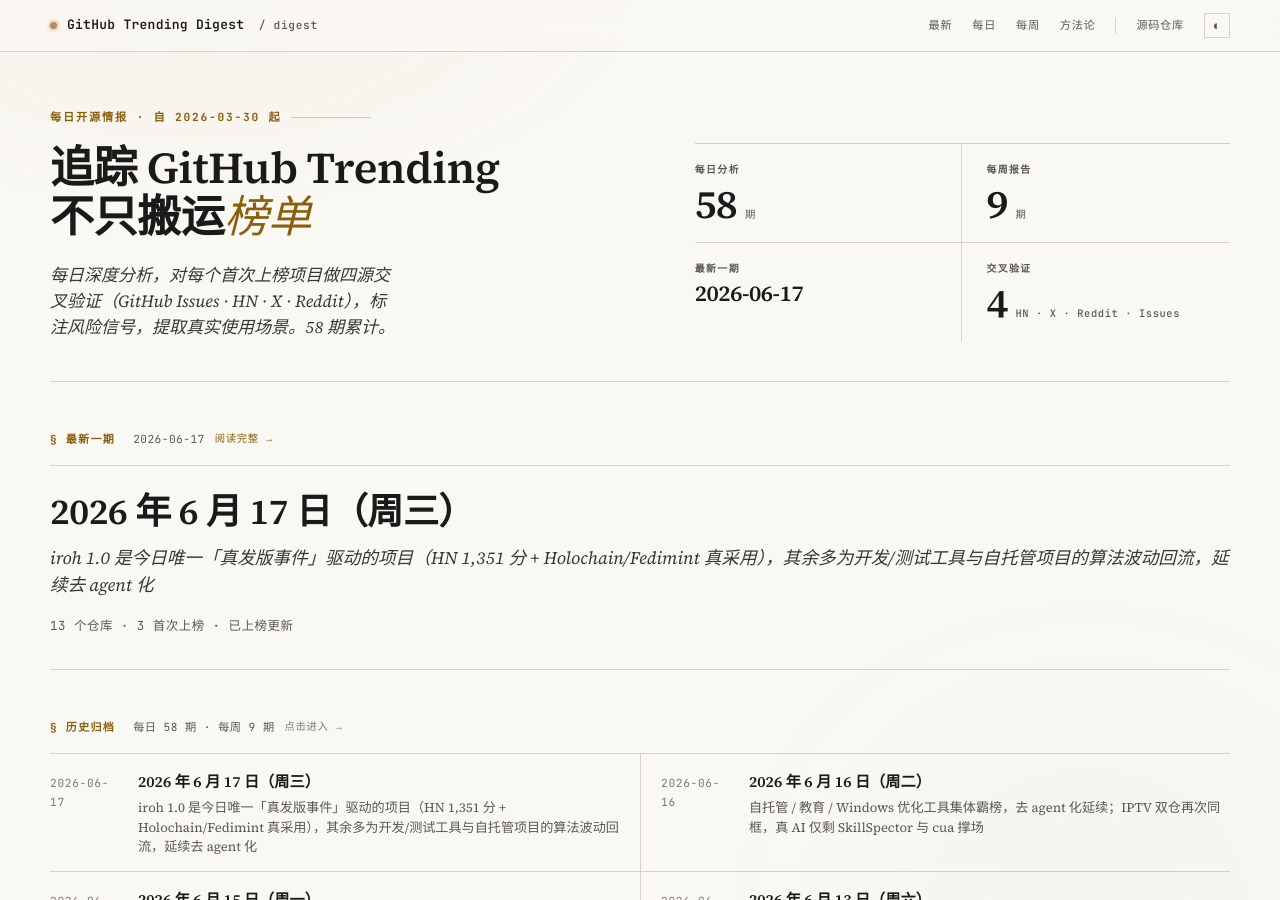
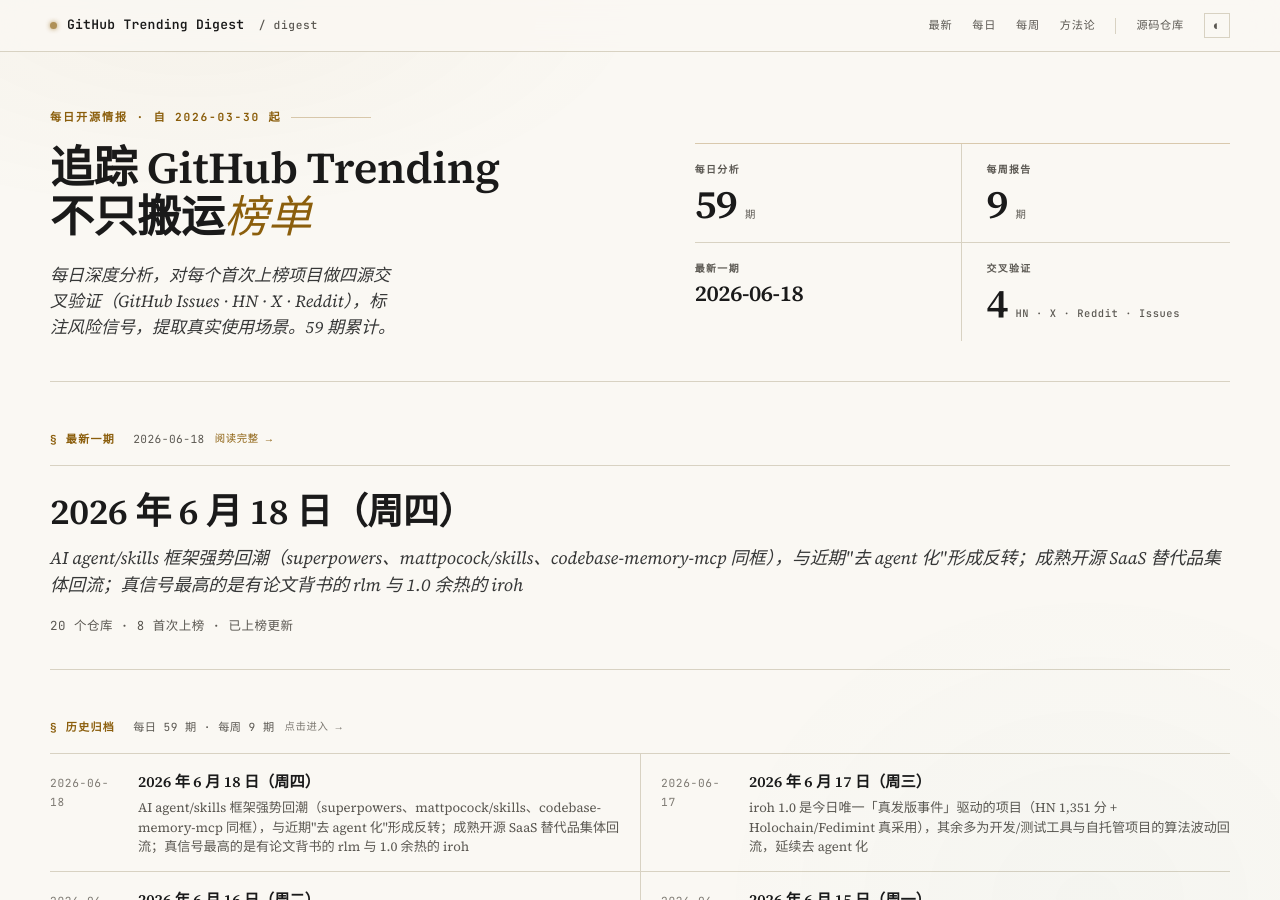
Before and after one commit to maxzyma/github-trending-digest, a Jekyll site: the page built from index.md, in a window 1280 px wide and 900 px high. Built offline with Jekyll 4.4.1, drawn with Linux system fonts in a browser that asks for light colours; part of the change alters nothing that is shown; some of the changed text lies outside the part shown.

Commit message:
daily: 2026-06-18 — AI agent/skills 框架强势回潮（superpowers/mattpocock/skills/codebase-memory-mcp 同框）与近期去 agent 化反转 + 成熟开源 SaaS 替代品集体回流（RocketChat/chatwoot/plane/penpot/continue）+ rlm（MIT 论文+HN 多帖+Prime Intellect 采用）与 iroh（1.0 余热 ↑11 升 #2）为今日 grounding 最扎实样本 + Agent-Reach/OpenMontage/codebase-memory-mcp 三高 ratio 短龄仓需谨慎
Generated with Claude Code

```diff
--- /dev/null
+++ b/daily/2026-06-18-analysis.md
@@ -0,0 +1,182 @@
+---
+layout: daily
+date: 2026-06-18
+title: GitHub Trending 深度分析 — 2026 年 6 月 18 日（周四）
+subtitle: AI agent/skills 框架强势回潮（superpowers、mattpocock/skills、codebase-memory-mcp 同框），与近期"去 agent 化"形成反转；成熟开源 SaaS 替代品集体回流；真信号最高的是有论文背书的 rlm 与 1.0 余热的 iroh
+total: 20
+new_count: 8
+new_repos:
+  - repo: alexzhang13/rlm
+    stars: 4937
+    star_delta: 43
+    lang: Python
+    source_strength: 强
+    risk_tags: ['bus_factor', 'cost', 'dependency']
+  - repo: DeusData/codebase-memory-mcp
+    stars: 5409
+    star_delta: 371
+    lang: C
+    source_strength: 中
+    risk_tags: ['bus_factor', 'vanity', 'stability', 'dependency']
+  - repo: calesthio/OpenMontage
+    stars: 5362
+    star_delta: 98
+    lang: Python
+    source_strength: 中
+    risk_tags: ['vanity', 'stability', 'bus_factor', 'compliance']
+updated_repos: []
+---
+
+# GitHub Trending 深度分析 — 2026 年 6 月 18 日（周四）
+
+_AI agent/skills 框架强势回潮（superpowers、mattpocock/skills、codebase-memory-mcp 同框），与近期"去 agent 化"形成反转；成熟开源 SaaS 替代品集体回流；真信号最高的是有论文背书的 rlm 与 1.0 余热的 iroh_
+
+_项目总数: 20 | 首次上榜: 8 | 重新上榜: 8 | 已上榜更新: 4 | 数据源: https://github.com/trending_
+
+## 本日主线
+
+**主线一：榜单结构 — 三块瓜分今日榜单：AI agent/skills 框架、成熟开源 SaaS 替代品、少数真事件驱动项目。** 今日 20 个项目里：① **agent/skills 基础设施**强势回潮——obra/superpowers（+1,129）、mattpocock/skills（+1,523）两个 Claude skills 框架双双高增长，叠加 codebase-memory-mcp（NEW #1，agent 代码检索 MCP）、Panniantong/Agent-Reach（+1,161，给 agent 接互联网）、bytedance/UI-TARS-desktop、calesthio/OpenMontage（agentic 视频）、alexzhang13/rlm（递归语言模型推理库），AI agent 赛道明显回到舞台中心，与 6/13~6/17 连续多日的"去 agent 化"判断形成反转；② **成熟开源 SaaS 替代品集体回流**——RocketChat（Slack 替代）、chatwoot（Intercom 替代）、makeplane/plane（Jira/Linear 替代）、penpot（Figma 替代）、continuedev/continue（开源编码 agent）、meshery 同日同框，多数今日仅个位/十位 stars，属 trending 算法周期性回流；③ **真事件/真采用驱动的少数派**——iroh（1.0 余热 ↑11 登 #2）、google-research/timesfm（Google 时序基础模型）、alexzhang13/rlm（MIT 论文背书）。
+
+**主线二：skills 框架的星标量级需要校准看待。** obra/superpowers 累计 231,137 stars、mattpocock/skills 累计 133,677 stars，但两者分别创建于 2025-10 与 2026-02（仅 8 个月 / 4 个月），subscribers 仅 862 / 868，比值约 268:1 / 154:1。这类"个人 .claude 目录开源"的 skills 仓在 Claude Code 生态里能在极短时间累积超大 star 池，是当前生态的真实现象（开发者收藏式 star），但**累计 stars 量级不代表对应规模的深度使用**——读者应把它们理解为"被广泛收藏的 skills 配方集"，而非有同等用户基数的工程项目。
+
+**主线三：今日信号-噪声比最高的是 rlm 与 iroh。** alexzhang13/rlm（NEW，递归语言模型官方推理库）由 MIT CSAIL（Alex Zhang / Tim Kraska / Omar Khattab）提出，核心结果 GPT-5-mini 跑 RLM 在长上下文基准 OOLONG 上正确数 >2× GPT-5 且更便宜，HN 多帖高互动（161 分 / 135 分）+ arXiv 论文 + Prime Intellect 机构采用，是今日 grounding 最扎实的 NEW；iroh 延续 6/15 的 1.0 发版（HN 1,351 分）余热，今日 +421 从 #13 ↑11 升至 #2，Holochain/Fedimint/Start9 真采用背书未变。
+
+**主线四：榜单解读提醒 — 三个高 ratio 短龄新仓需结合社区 grounding 谨慎解读。** Panniantong/Agent-Reach（33,273 stars / 91 subscribers ≈ 366:1，2026-02 创建）vanity 信号自 6/9 起持续；calesthio/OpenMontage（5,362 / 51 ≈ 105:1，但 HN/Reddit 零有机讨论 + X 纯模板营销 + pushed_at 停在 2026-05-07 已约 6 周停更）；DeusData/codebase-memory-mcp（5,409 / 29 ≈ 187:1，论文 66 语言/10x 与项目页 158 语言/120x 营销数字不一致）。这三者 stars 增速与社区足迹存在落差，需谨慎区分热度与真实采用。
+
+## 本日 NEW 项目点评
+
+### [alexzhang13/rlm](https://github.com/alexzhang13/rlm) — NEW ⭐ 4,937（+43）| Python | 信源：强
+
+**它是什么**: Recursive Language Models（递归语言模型）的官方推理库。它换了一种处理超长 prompt 的思路：不把长文本一股脑塞进模型上下文窗口，而是把它当成 REPL（编程环境）里的一个**变量**，让模型自己写代码去拆分、检索、并递归调用自身或子模型来逐步消化。
+
+**解决什么问题**: 现在的大模型有"上下文腐烂"（context rot）问题——上下文越长，中间内容越容易被忽略，效果反而下降。RLM 让模型像程序员处理大文件那样，按需读取、分块、递归处理，从而在近乎无限长的上下文上保持效果。核心数据：GPT-5-mini 跑 RLM 在最难的长上下文基准 OOLONG 上正确数 >2× 直接用 GPT-5，且更便宜；论文还后训练了原生递归模型 RLM-Qwen3-8B。库支持多种 sandbox（含 DockerREPL）。
+
+**谁在用、怎么用**:
+- 研究/复现场景：forks 高达 824（fork/star 约 17%），大量研究者在 fork 实验、复现长上下文基准。
+- 机构采用：Prime Intellect 公开将其称为"context folding 最简单灵活的方法"并作为研究重点。
+
+**社区怎么评价**:
+- 正面: HN 多个高分帖——"Recursive Language Models" 161 分 / 23 评、原始博客帖 135 分 / 35 评，讨论集中在实用性与效率，整体正面。
+- 负面: 已有跟进论文（arXiv 2603.02615 等）指出"递归本身可能不是主要增益来源，多数提升来自程序化的上下文交互而非递归本身"，核心机制有效性存在学术争议。
+- 健康度: 4,937 stars / 49 subscribers ≈ 100:1（热门研究项目正常区间），contributors 21 但作者占 112 提交，单核偏重；2025-12 创建仍活跃。
+
+**风险与争议**:
+- **bus_factor**: 提交高度集中于作者本人。
+- **cost**: 依赖 GPT-5 / 子 LLM 多次递归调用，token 成本与 API 依赖较重。
+- **dependency**: 效果绑定特定前沿模型能力，迁移到弱模型收益不确定。
+
+**技术备注**: Python，支持多 sandbox（DockerREPL 等）；arXiv 2512.24601，配套博客与原生递归模型 RLM-Qwen3-8B。
+
+### [DeusData/codebase-memory-mcp](https://github.com/DeusData/codebase-memory-mcp) — NEW ⭐ 5,409（+371）| C | 信源：中
+
+**它是什么**: 一个高性能的代码智能 MCP 服务器。它把整个代码库索引成一张持久化的"知识图谱"，让 AI 编码助手（Claude Code / Cursor / Codex CLI 等）不用逐文件 grep，而是直接查调用链、影响分析、模块 hub。单个静态二进制、零依赖，号称平均仓库毫秒级索引、158 种语言、亚毫秒查询。
+
+**解决什么问题**: AI 编码 agent 理解大型代码库时，通常靠反复 grep / 读文件填上下文，既慢又烧 token。这个项目把代码结构预先索引成图，agent 一次查询就能拿到结构化的依赖关系，号称 token 消耗减少 10x（论文）到 120x（项目页）。
+
+**谁在用、怎么用**:
+- 作为 AI 编码 agent 的结构化检索后端，提供 14 个 MCP 工具做调用链 / 影响分析 / hub 检测。
+- 真实诉求样本：#351 用户主动要求支持 Git worktree 工作流。
+
+**社区怎么评价**:
+- 正面: 有 arXiv 预印本（2603.27277）背书，工具目录（PulseMCP/lobehub 等）收录。
+- 负面: #333 索引静默失效——72k LOC Rust 项目返回 `status:"indexed"` 却只生成约 500 节点（预期约 5,000）；#394 Windows 平台 8 个 bug 伞状追踪。索引正确性与跨平台稳定性是真实痛点。
+- 健康度: 5,409 stars / 29 subscribers ≈ 187:1（偏高）；作者 733 提交，第二名仅 32，单人主导；2026-02 创建仅 4 个月。
+
+**风险与争议**:
+- **bus_factor**: 单人主导，巴士因子≈1。
+- **vanity**: 187:1 比值偏高 + HN（作者自荐贴仅 4 分）/X/Reddit 几乎零有机讨论，传播主要靠工具目录收录与自荐。
+- **stability**: 索引正确性（#333）与 Windows 平台（#394）存在实质缺陷。
+- **dependency**: 论文 66 语言/10x 与项目页 158 语言/120x 数字不一致，营销数字明显领先实测。
+
+**技术备注**: C 语言，MIT，单静态二进制零依赖；arXiv 2603.27277（未经同行评审）。
+
+### [calesthio/OpenMontage](https://github.com/calesthio/OpenMontage) — NEW ⭐ 5,362（+98）| Python | 信源：中
+
+**它是什么**: 自称"世界首个开源 agentic 视频生产系统"。它把 AI 编码助手（Claude Code / Cursor）变成一个端到端视频制作工作室：从选题研究、写脚本、找素材、剪辑到渲染，由 12 条流水线、52 个工具、500+ agent skills 串起来，并提供免费路径（Piper TTS + Archive.org/Pexels 素材 + Remotion 本地渲染）。
+
+**解决什么问题**: 做一条解说/资讯类视频通常要在多个工具间手工切换。OpenMontage 试图把整条链路收敛到一个 agent 工作流里，宣称单条成本可低至约 $0.69。
+
+**谁在用、怎么用**:
+- 目前 demo 均为作者自产样片（如 "SIGNAL FROM TOMORROW"），**未见外部独立生产案例**。
+- open issues 多为作者自填的 roadmap 条目（#73 visual timing QA、#72 narration audition lab、#29 ComfyUI provider），而非外部用户痛点。
+
+**社区怎么评价**:
+- 正面: 概念新颖，免费素材/TTS/渲染路径完整。
+- 负面: 第三方实质反馈几乎为零，issue 互动量极低。
+- 健康度: 5,362 stars / 51 subscribers ≈ 105:1；贡献者仅 2 人（作者 99 提交 + 1 人 3 提交）；仓库仅 3 月龄。
+
+**风险与争议**:
+- **vanity**: 高 star/watcher 比 + HN/Reddit 零有机讨论 + X 全是 "🚨BREAKING/just dropped" 模板营销文案，传播热度与社区足迹严重不匹配。
+- **stability**: pushed_at 停在 2026-05-07，约 6 周无提交，疑似停更；多个核心 issue（ComfyUI/TTS/QA）仍 open 未落地。
+- **bus_factor**: 实质单人维护。
+- **compliance**: AGPL v3，商用集成需注意传染性。
+
+**技术备注**: Python，Remotion 渲染 + Piper TTS；AGPL v3。
+
+### 知名老项目首入 tracker（轻量记录）
+
+以下为长期知名的成熟开源项目，首次进入本 tracker，按已知信息轻量记录，不做完整社区 grounding：
+
+- **[RocketChat/Rocket.Chat](https://github.com/RocketChat/Rocket.Chat)** — NEW ⭐ 45,596（+22）| TypeScript。老牌开源团队协作/即时通讯平台（Slack/Teams 替代），近年定位转向 "Secure CommsOS"（面向关键任务/合规通信）。今日仅 +22，属 trending 算法回流而非事件驱动。
+- **[continuedev/continue](https://github.com/continuedev/continue)** — NEW ⭐ 33,918（+49）| TypeScript。开源编码 agent / IDE 插件（VS Code、JetBrains），可接多种模型做自动补全与对话式编程。今日 +49，属回流。
+- **[makeplane/plane](https://github.com/makeplane/plane)** — NEW ⭐ 51,319（+89）| TypeScript。开源项目管理平台（Jira / Linear / Monday / ClickUp 替代），管理任务、Sprint、文档、triage。今日 +89，属回流。
+- **[yairm210/Unciv](https://github.com/yairm210/Unciv)** — NEW ⭐ 10,675（+24）| Kotlin。文明 5（Civ V）的开源重制（Android/桌面），长期社区维护的休闲策略游戏。今日 +24，属回流。
+- **[nautechsystems/nautilus_trader](https://github.com/nautechsystems/nautilus_trader)** — NEW ⭐ 23,820（+98）| Rust。生产级 Rust 原生量化交易引擎，确定性事件驱动架构，面向高频/算法交易。2018 创建的成熟项目，今日 +98。
+
+## RE / 已上榜更新（增量）
+
+### n0-computer/iroh — ↑11（升至 #2）
+- **Stars**: 9,675（今日 +421，较 6/17 的 9,310 续涨）
+- **更新**: 延续 6/15 的 1.0 发版（HN 1,351 分）余热，今日继续高增长并从 #13 升至 #2。Holochain / Fedimint / Start9 真采用背书未变，仍是榜单上信号最扎实的基础设施项目之一。
+
+### Panniantong/Agent-Reach — RE
+- **Stars**: 33,273（今日 +1,161，较 6/16 的 30,298 续涨约 +3,000）
+- **更新**: 给 AI agent 接互联网读取能力（Twitter/Reddit/YouTube/GitHub/B 站/小红书，零 API 费）的 CLI。**vanity 信号持续**：33,273 stars / 91 subscribers ≈ 366:1，2026-02 年轻仓，stars 增速与社区 grounding 落差未收敛，需谨慎解读。
+
+### obra/superpowers — RE
+- **Stars**: 231,137（今日 +1,129）
+- **更新**: Claude Code agentic skills 框架与开发方法论。今日高增长延续 skills 赛道热度。累计 231k stars / 862 subscribers ≈ 268:1，需理解为"被广泛收藏的 skills 配方集"，量级不等于同规模深度使用。
+
+### mattpocock/skills — RE
+- **Stars**: 133,677（今日 +1,523，为今日单日 stars 增量榜首）
+- **更新**: Matt Pocock 个人 .claude 目录开源的 "Skills for Real Engineers"。今日单日增量全榜第一。累计 133k stars / 868 subscribers ≈ 154:1，4 月龄仓，同属 skills 收藏式高 star 现象。
+
+### google-research/timesfm — RE
+- **Stars**: 21,931（今日 +606）
+- **更新**: Google Research 的时序预测基础模型（预训练）。距上次上榜（4/4）已两月余，本次回流，今日 +606 增量可观，无明确新发版事件捕获，属算法回流叠加时序 FM 持续关注。
+
+### bytedance/UI-TARS-desktop — RE
+- **Stars**: 36,710（今日 +150）
+- **更新**: 字节开源多模态 AI agent 栈（连接前沿模型与 agent 基础设施）。距上次（5/12）一月余回流，今日 +150，无显著新事件。
+
+### meshery/meshery — ↑2（升至 #4）
+- **Stars**: 11,028（今日 +196）
+- **更新**: 云原生管理平台。连续在榜，今日 +196 较 6/17 的 +228 略降，属成熟基础设施周期性回流。
+
+### Universal-Debloater-Alliance/universal-android-debloater-next-generation — ↓2（降至 #11）
+- **Stars**: 7,657（今日 +457，较 6/17 的 +146 显著放大）
+- **更新**: Rust + ADB 的非 root 安卓去广告/去预装 GUI 工具。今日 stars 增量较昨日明显放大，自托管/隐私赛道延续热度。
+
+### freeCodeCamp/freeCodeCamp — ↓13（降至 #14）
+- **Stars**: 449,159（今日 +757）
+- **更新**: 老牌免费编程/CS 教育平台。今日仍 +757 但排名回落，属超大老项目的持续高基数增长，不构成新事件信号。
+
+### krahets/hello-algo — RE
+- **Stars**: 127,480（今日 +96）
+- **更新**: 动画图解数据结构与算法教程（多语言代码实现）。今日 +96，教育赛道延续回流，无显著更新。
+
+### penpot/penpot — RE
+- **Stars**: 50,112（今日 +70）
+- **更新**: 开源设计协作工具（Figma 替代，Clojure）。距上次（4/28）一月余回流，今日 +70，属开源 SaaS 替代品赛道回流，无显著新事件。
+
+### chatwoot/chatwoot — RE
+- **Stars**: 32,387（今日 +264）
+- **更新**: 开源全渠道客服平台（Intercom/Zendesk 替代，Ruby）。今日 +264，与 RocketChat/plane 同框，体现今日"开源 SaaS 替代品"集体回流。
+
+## 如何理解今天的热度信号
+
+今日两类信号需要分开看：
+
+1. **skills 仓的超大 star 池是生态真实现象，但不等于同规模使用。** superpowers（231k）、mattpocock/skills（133k）能在 4~8 个月累积超大 star，是 Claude Code 生态"开发者收藏式 star"的产物。它们确实代表 skills 方法论的高关注度，但 subscribers/issues 远低于 star 量级，读者应理解为"被广泛收藏的配方集"，而非有同等用户基数的工程项目。
+
+2. **高 ratio + 弱 grounding 的短龄新仓需谨慎。** Agent-Reach（366:1）、OpenMontage（105:1 但 X 纯营销 + 6 周停更）、codebase-memory-mcp（187:1 + 营销数字不一致）三者，stars 增速与 HN/Reddit/X 社区足迹存在明显落差。相比之下 rlm（论文 + HN 多帖 + 机构采用）与 iroh（1.0 发版 + 真采用）是今日 grounding 最扎实的样本，值得优先点开。
--- /dev/null
+++ b/daily/2026-06-18.md
@@ -0,0 +1,26 @@
+# GitHub Trending 每日榜单 — 2026 年 6 月 18 日（周四）
+
+| # | 项目 | Stars | 今日 | 排名变化 |
+|---|------|-------|------|---------|
+| 1 | [DeusData/codebase-memory-mcp](https://github.com/DeusData/codebase-memory-mcp) | 5,409 | +371 | NEW |
+| 2 | [n0-computer/iroh](https://github.com/n0-computer/iroh) | 9,675 | +421 | ↑11 |
+| 3 | [Panniantong/Agent-Reach](https://github.com/Panniantong/Agent-Reach) | 33,273 | +1,161 | RE |
+| 4 | [meshery/meshery](https://github.com/meshery/meshery) | 11,028 | +196 | ↑2 |
+| 5 | [obra/superpowers](https://github.com/obra/superpowers) | 231,137 | +1,129 | RE |
+| 6 | [google-research/timesfm](https://github.com/google-research/timesfm) | 21,931 | +606 | RE |
+| 7 | [RocketChat/Rocket.Chat](https://github.com/RocketChat/Rocket.Chat) | 45,596 | +22 | NEW |
+| 8 | [continuedev/continue](https://github.com/continuedev/continue) | 33,918 | +49 | NEW |
+| 9 | [penpot/penpot](https://github.com/penpot/penpot) | 50,112 | +70 | RE |
+| 10 | [krahets/hello-algo](https://github.com/krahets/hello-algo) | 127,480 | +96 | RE |
+| 11 | [Universal-Debloater-Alliance/universal-android-debloater-next-generation](https://github.com/Universal-Debloater-Alliance/universal-android-debloater-next-generation) | 7,657 | +457 | ↓2 |
+| 12 | [mattpocock/skills](https://github.com/mattpocock/skills) | 133,677 | +1,523 | RE |
+| 13 | [yairm210/Unciv](https://github.com/yairm210/Unciv) | 10,675 | +24 | NEW |
+| 14 | [freeCodeCamp/freeCodeCamp](https://github.com/freeCodeCamp/freeCodeCamp) | 449,159 | +757 | ↓13 |
+| 15 | [bytedance/UI-TARS-desktop](https://github.com/bytedance/UI-TARS-desktop) | 36,710 | +150 | RE |
+| 16 | [nautechsystems/nautilus_trader](https://github.com/nautechsystems/nautilus_trader) | 23,820 | +98 | NEW |
+| 17 | [chatwoot/chatwoot](https://github.com/chatwoot/chatwoot) | 32,387 | +264 | RE |
+| 18 | [calesthio/OpenMontage](https://github.com/calesthio/OpenMontage) | 5,362 | +98 | NEW |
+| 19 | [alexzhang13/rlm](https://github.com/alexzhang13/rlm) | 4,937 | +43 | NEW |
+| 20 | [makeplane/plane](https://github.com/makeplane/plane) | 51,319 | +89 | NEW |
+
+> 数据源：<https://github.com/trending> · 抓取于 2026-06-18
--- a/index.md
+++ b/index.md
@@ -27,6 +27,7 @@ title: GitHub Trending Digest
 
 ## Daily Analysis
 
+- [2026-06-18](daily/2026-06-18-analysis) — AI agent/skills 框架强势回潮（superpowers +1,129 / mattpocock/skills +1,523 / codebase-memory-mcp NEW #1 同框），与近期"去 agent 化"形成反转；成熟开源 SaaS 替代品集体回流（RocketChat/chatwoot/plane/penpot/continue）；真信号最高的是 rlm（MIT 论文 + HN 多帖 + Prime Intellect 采用）与 iroh（1.0 余热 ↑11 升 #2）；Agent-Reach/OpenMontage/codebase-memory-mcp 三个高 ratio 短龄仓需结合 grounding 谨慎解读
 - [2026-06-17](daily/2026-06-17-analysis) — 去 agent 化最彻底一天，agent 本体挂零；开发/测试工具（swc/puppeteer/cypress/meshery）+ 自托管/隐私集群（iptv-org/music-assistant/teslamate/OpenWA/UAD-NG）+ 真发版事件三类瓜分全榜；iroh 1.0 是唯一真实事件驱动（HN 1,351 分 + Holochain/Fedimint 真采用）；alibaba/zvec 嵌入式向量库 NEW；多数老牌工具今日 stars 个位/十位数属算法波动回流
 - [2026-06-16](daily/2026-06-16-analysis) — 自托管 / 教育 / Windows 优化三条非 AI 赛道集体霸榜，去 agent 化延续；5 个真 NEW（teslamate / hello-algo / Win11Debloat / Self-Hosting-Guide / optimizerDuck）无一落在 agent 赛道；IPTV 双仓再次同框（iptv-org 重回 #1 +2,657 + Free-TV/IPTV）；真 AI 仅剩 SkillSpector（+1,079）与 cua 撑场；多数项目今日 stars 个位/十位数属 trending 算法波动回流
 - [2026-06-15](daily/2026-06-15-analysis) — 成熟开发/测试工具集体回流主导榜单（pytest/swc/cypress/puppeteer/meshery/chatwoot/freeCodeCamp 同日同框），去 agent 化延续，真 AI 仅剩 SkillSpector + 定位漂移的 aisuite；IPTV 双仓同框（iptv-org #1 + Free-TV/IPTV）；多数回流项目今日 stars 仅个位/十位数，是 trending 算法波动而非真实增量
```
